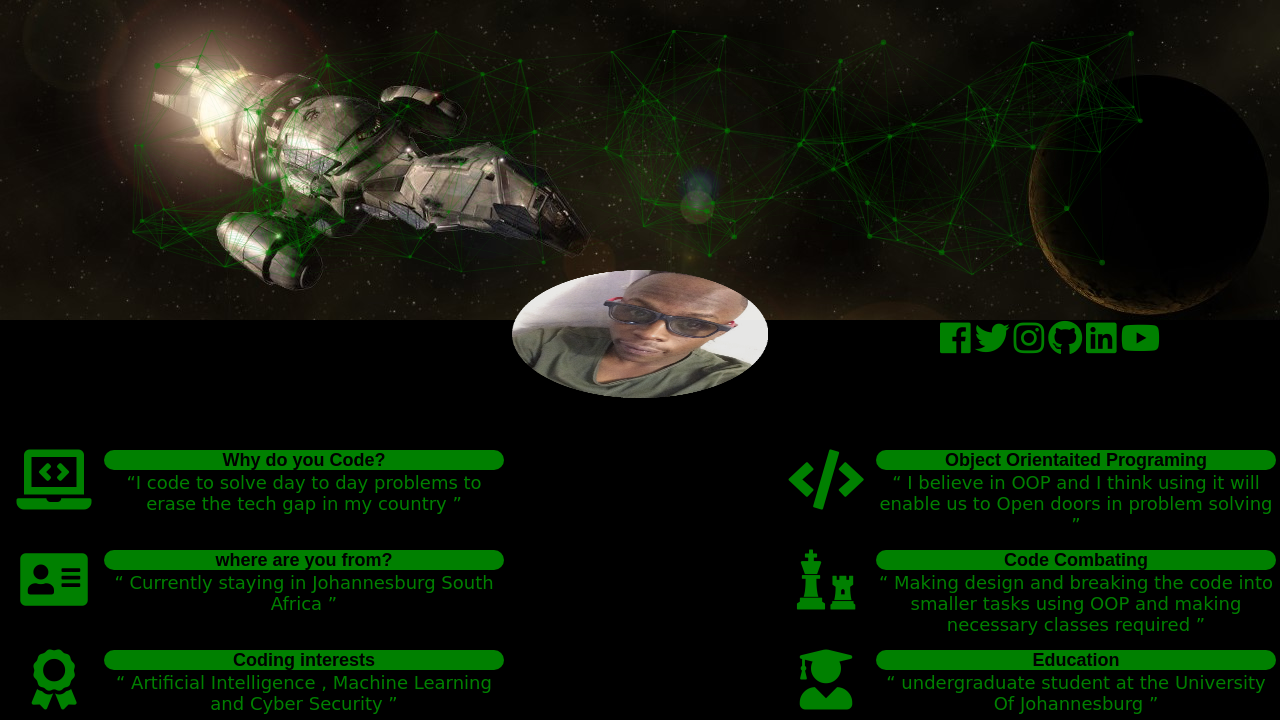
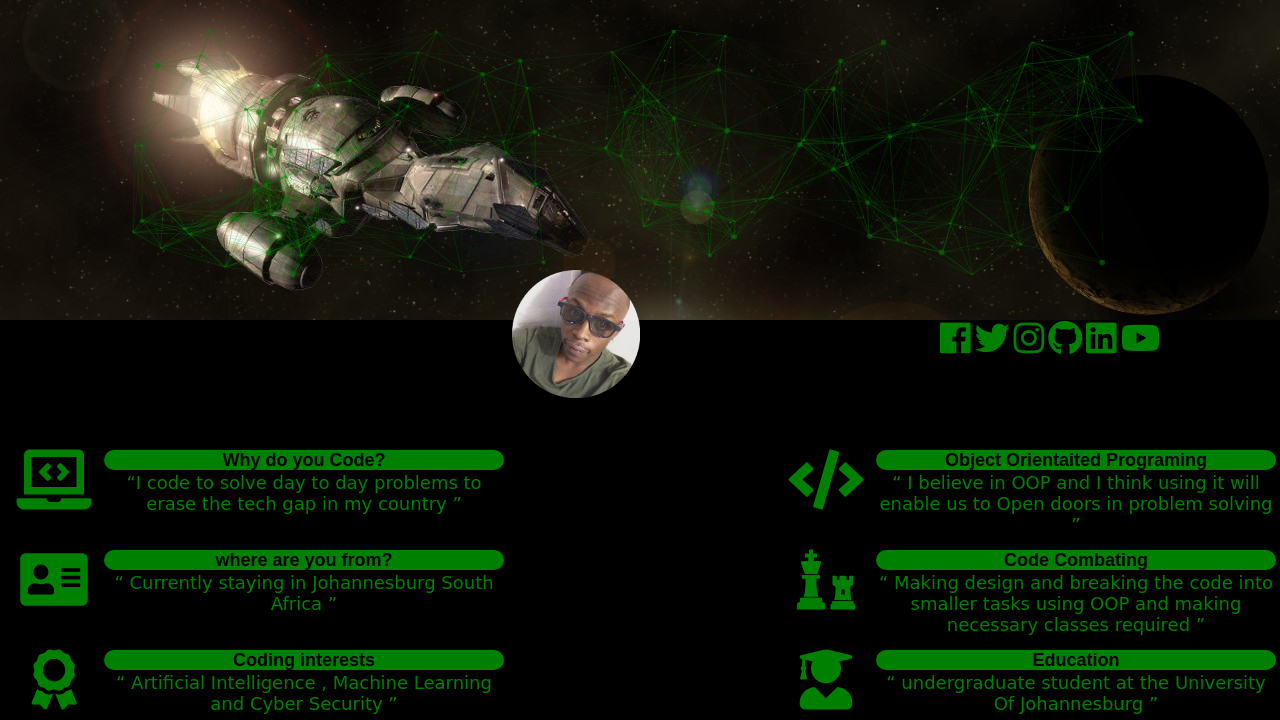
Before and after one commit to netshedzo/netshedzo.github.io, a plain HTML site: page index.html in a window 1280 px wide. Shown: the part 80-800 px from the top of the page. Drawn offline with nearby package versions, Linux system fonts and the light colour scheme.

Commit message:
Update index.css

```diff
--- a/index.css
+++ b/index.css
@@ -89,7 +89,7 @@ a
   top:350px;
   left:40%;
   height:128px;
-  width:20%;
+  width:128px;
 
 }
 .avata-img
```
